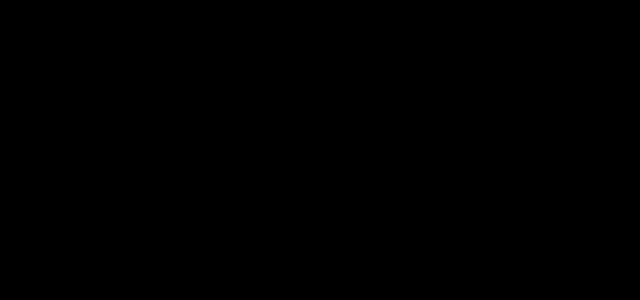
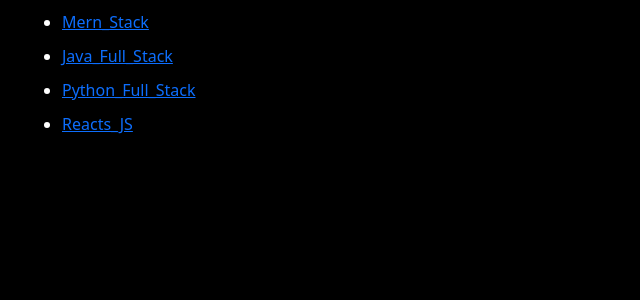
Before and after one commit to Sayali1015/React_Basics, a React (Vite) app: page /courses in a window 1280 px wide. Before the commit this address had no page. Shown: the top 300 px of the page, without its empty margins (0-640 px from the left). Built offline with nearby package versions, Linux system fonts and the light colour scheme.

Commit message:
added Dynamic Routering

```diff
--- a/src/App.jsx
+++ b/src/App.jsx
@@ -4,6 +4,7 @@
 import Team from './Pages/Team';
 import Contact from './Pages/Contact';
 import Product from './Pages/Product';
+import Course_Detail from './Pages/Course_Detail';
 // import UseEffect from "./components/UseEffect";
 import  Movies from "./MovieZone/Movies";
 // import Fetch_Data_API from "./components/Fetch_Data_API";
@@ -22,7 +23,9 @@
     <Route  path = "/about" element={<About />}/>
     <Route  path = "/team" element={<Team />}/>
     <Route  path = "/contact" element={<Contact />}/>
-    <Route  path = "/product" element={<Product />}/>
+    <Route  path = "/courses" element={<Product />}/>
+    <Route  path = "/courses/:id" element={<Course_Detail />}/>
+
     <Route  path = "/movies" element={<Movies />}/>
     <Route  path = "/meal" element={<Meal />}/>
 
--- /dev/null
+++ b/src/Pages/Course_Detail.jsx
@@ -0,0 +1,11 @@
+import React from 'react'
+
+const Course_Detail = () => {
+  return (
+    <div>
+      Course_details
+    </div>
+  )
+}
+
+export default Course_Detail
--- a/src/Pages/Product.jsx
+++ b/src/Pages/Product.jsx
@@ -1,9 +1,21 @@
 import React from 'react'
+import { Link } from 'react-router-dom'
+const Product = () => {
+    const arr = [
+        {id: 'MEARN001',cousre_name: 'Mern_Stack',price: 10000 ,duration:'5 months'},
+        {id:'JAVA002',cousre_name:'Java_Full_Stack', price:30000, duration:'5 months'},
+        {id:'PYTHON003',cousre_name:'Python_Full_Stack',price: 40000 ,duration:'5 months'},
+        {id:'REACT004',cousre_name:'Reacts_JS',price: 40000 ,duration:'5 months'},
 
-const Product = () => {
+    ]
   return (
     <div>
-      Productwalapage
+      <ul>
+        {arr.map((data)=><div key = {data.id}>
+            <li><Link to={`/courses/${data.id}`}>{data.cousre_name}</Link>{" "}</li>
+
+        </div>)}
+      </ul>
     </div>
   )
 }
```
